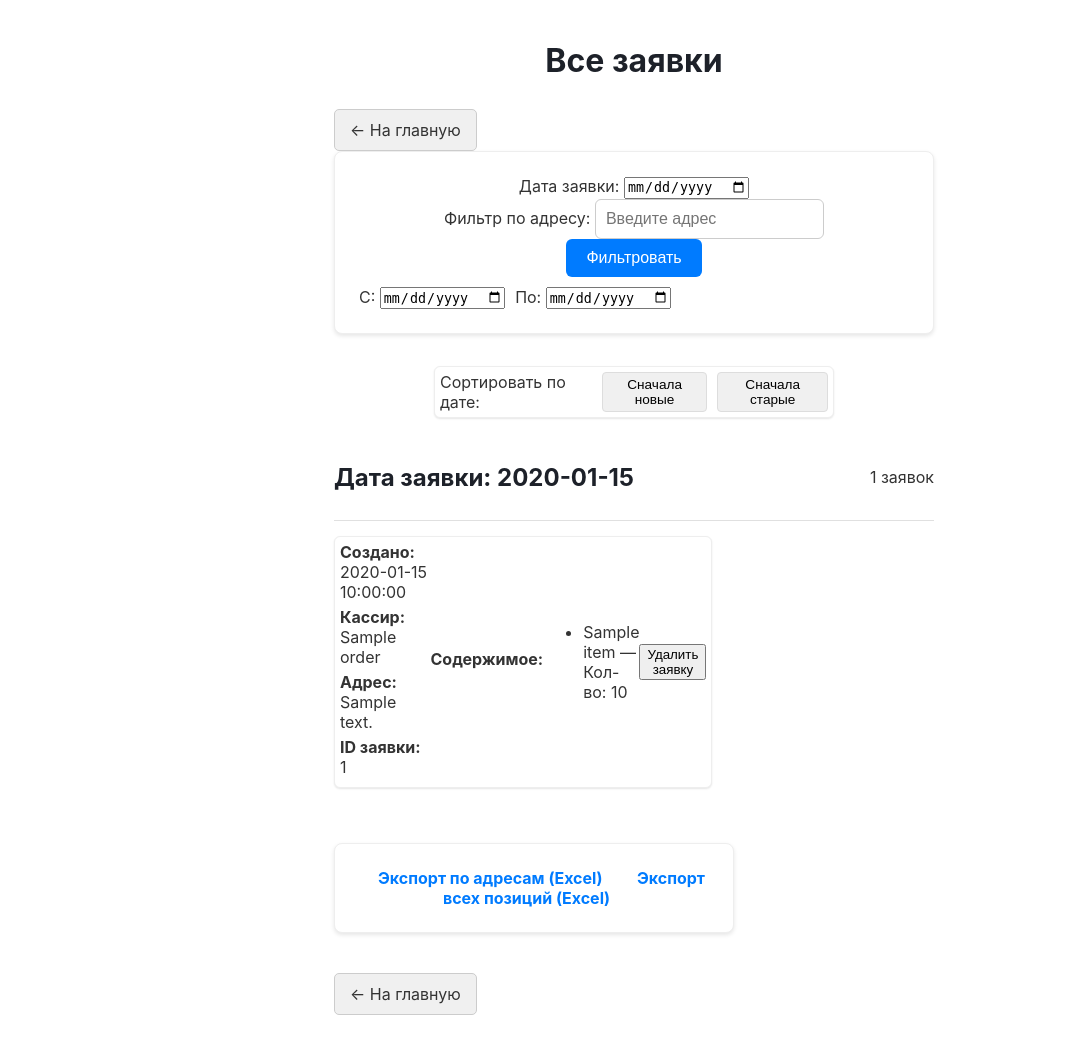
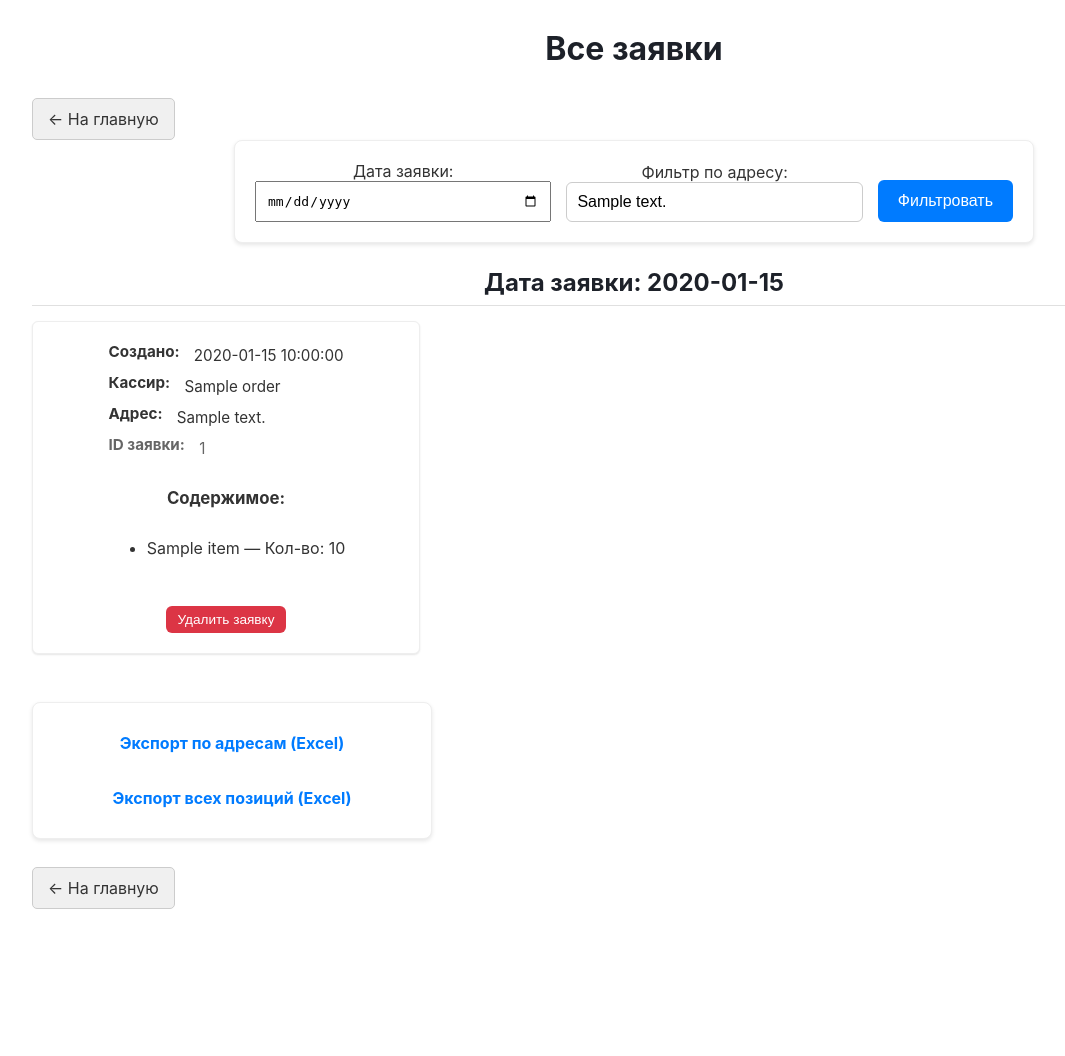
Before and after one commit to slavikyd/vanil_web, a FastAPI app: template app/templates/admin_orders.html in a window 1280 px wide. Shown: the whole page, without its empty margins (6-1071 px from the left). After the commit the page ends 909 px from the top, so only its background shows below. Run offline with FastAPI, Linux system fonts and the light colour scheme; the template is opened without the code that fills it: most values are stand-ins (such as "Sample title", 1, 10 or a date in 2020); parts of the project's set-up code (start-up, migrations or seed data) failed here and were passed over.

Commit message:
test desktop support for admin pt1 rollback

```diff
--- a/app/templates/admin_orders.html
+++ b/app/templates/admin_orders.html
@@ -6,49 +6,145 @@
     <meta name="viewport" content="width=device-width, initial-scale=1.0">
     <link rel="stylesheet" href="/static/style.css">
     <style>
-        /* ... existing styles ... */
+        body {
+            padding: 0.5em;
+            background-color: #f0f2f5;
+        }
+        .page-container {
+            margin: 20px auto;
+            padding: 0 15px;
+            max-width: 1400px; /* Increased max-width for desktop */
+        }
+        .delete-button {
+            padding: 6px 12px;
+            border: none;
+            border-radius: 6px;
+            background-color: #dc3545;
+            color: white;
+            font-size: 0.85em;
+            cursor: pointer;
+            margin-top: 10px;
+            align-self: flex-end;
+        }
+        .delete-button:hover {
+            background-color: #c82333;
+        }
+        .card {
+            padding: 20px; /* Increased padding */
+            margin-bottom: 20px; /* Increased spacing */
+            display: flex;
+            flex-direction: column;
+            justify-content: space-between;
+            min-height: 0;
+            height: 100%; /* Ensure cards fill grid space */
+            box-sizing: border-box;
+        }
+        .card .meta div {
+            margin-bottom: 8px; /* Increased spacing */
+            font-size: 0.95em;
+        }
+        .card .meta strong {
+            display: inline-block;
+            min-width: 100px; /* More space for labels */
+        }
+        .card h4 {
+            margin-top: 15px;
+            margin-bottom: 8px;
+            font-size: 1.05em;
+        }
+        .card .items-list {
+            padding-left: 15px;
+            margin-top: 8px;
+            padding-top: 5px;
+        }
+        .card .items-list li {
+            font-size: 0.95em;
+            padding-left: 1em;
+            margin-bottom: 5px; /* Increased spacing */
+            line-height: 1.4;
+        }
+        .card-actions {
+            display: flex;
+            justify-content: flex-end;
+            margin-top: 15px;
+        }
+        .filter-form button, .export-links .button {
+            padding: 10px 20px; /* Larger buttons */
+            font-size: 1em;
+        }
+        .filter-form input[type="date"], .filter-form input[type="text"] {
+            padding: 10px; /* Larger inputs */
+            font-size: 1em;
+            width: 100%;
+            box-sizing: border-box;
+        }
 
-        /* Date header styling with sorting indicator */
-        .date-header {
-            display: flex;
-            justify-content: space-between;
-            align-items: center;
+        /* Collapsible list styles */
+        .collapsible-items-list.collapsed li:nth-child(n+4) {
+            display: none;
+        }
+        .toggle-items-button {
+            background: none;
+            border: none;
+            color: #007bff;
+            cursor: pointer;
+            padding: 5px 0;
+            font-size: 0.9em;
+            margin-top: 8px;
+            text-align: left;
+        }
+
+        /* Grid improvements */
+        .grid {
+            display: grid;
+            grid-template-columns: repeat(auto-fill, minmax(300px, 1fr));
+            gap: 20px; /* Increased gap between cards */
+        }
+
+        /* Date header styling */
+        h2 {
             margin-top: 25px;
             margin-bottom: 15px;
             padding-bottom: 8px;
             border-bottom: 1px solid #e0e0e0;
         }
 
-        .sort-controls {
-            display: flex;
-            gap: 10px;
-            align-items: center;
+        /* Form layout adjustments */
+        .filter-form {
+            display: grid;
+            grid-template-columns: 1fr;
+            gap: 15px;
         }
 
-        .sort-button {
-            background: #f0f0f0;
-            border: 1px solid #ddd;
-            border-radius: 4px;
-            padding: 4px 8px;
-            font-size: 0.85em;
-            cursor: pointer;
+        /* Responsive adjustments */
+        @media (min-width: 768px) {
+            .page-container {
+                padding: 0 30px;
+            }
+            .filter-form {
+                grid-template-columns: 1fr 1fr auto;
+                align-items: end;
+            }
+            .filter-form button {
+                height: 42px; /* Match input height */
+            }
         }
 
-        .sort-button.active {
-            background: #e0e0e0;
-            font-weight: bold;
+        /* Export links container */
+        .export-links {
+            display: flex;
+            flex-wrap: wrap;
+            gap: 15px;
+            justify-content: center;
+            margin-top: 20px;
+            margin-bottom: 20px;
         }
 
-        .date-range-filter {
-            display: flex;
-            gap: 10px;
-            margin-top: 10px;
-        }
-
-        @media (max-width: 767px) {
-            .date-range-filter {
-                flex-direction: column;
-            }
+        /* Debug info styling */
+        .debug-info {
+            font-size: 0.8em;
+            color: #666;
+            margin-top: 5px;
         }
     </style>
 </head>
@@ -59,46 +155,22 @@
             <a href="/" class="button">← На главную</a>
         </div>
 
-        <!-- Enhanced Filter Form -->
+        <!-- Filter Form -->
         <form method="get" action="/admin/orders" class="filter-form card">
             <div>
                 <label for="order-date">Дата заявки:</label>
-                <input type="date" id="order-date" name="order_for_date" value="{{ request.args.get('order_for_date', '') }}" class="p-2 border border-gray-300 rounded-md">
+                <input type="date" id="order-date" name="order_for_date" value="{{ order_for or '' }}" class="p-2 border border-gray-300 rounded-md">
             </div>
             <div>
                 <label for="address-filter">Фильтр по адресу:</label>
-                <input type="text" id="address-filter" name="address" placeholder="Введите адрес" value="{{ request.args.get('address', '') }}" class="p-2 border border-gray-300 rounded-md">
+                <input type="text" id="address-filter" name="address" placeholder="Введите адрес" value="{{ address or '' }}" class="p-2 border border-gray-300 rounded-md">
             </div>
             <button type="submit" class="p-2 px-4 bg-blue-500 text-white rounded-md hover:bg-blue-600">Фильтровать</button>
-
-            <!-- Date Range Filter -->
-            <div class="date-range-filter">
-                <div>
-                    <label for="start-date">С:</label>
-                    <input type="date" id="start-date" name="start_date" value="{{ request.args.get('start_date', '') }}">
-                </div>
-                <div>
-                    <label for="end-date">По:</label>
-                    <input type="date" id="end-date" name="end_date" value="{{ request.args.get('end_date', '') }}">
-                </div>
-            </div>
         </form>
-
-        <!-- Sorting Controls -->
-        <div class="sort-controls card">
-            <span>Сортировать по дате:</span>
-            <button class="sort-button {% if sort_order == 'desc' %}active{% endif %}"
-                    onclick="setSortOrder('desc')">Сначала новые</button>
-            <button class="sort-button {% if sort_order == 'asc' %}active{% endif %}"
-                    onclick="setSortOrder('asc')">Сначала старые</button>
-        </div>
 
         <!-- Orders -->
         {% for order_for, orders in grouped_orders.items() %}
-            <div class="date-header">
-                <h2>Дата заявки: {{ order_for.strftime('%Y-%m-%d') }}</h2>
-                <span>{{ orders|length }} заявок</span>
-            </div>
+            <h2>Дата заявки: {{ order_for.strftime('%Y-%m-%d') }}</h2>
 
             <div class="grid">
                 {% for order_id_key, order in orders.items() %}
@@ -119,7 +191,8 @@
                             </ul>
 
                             {% if order['items'] | length > 3 %}
-                                <button class="toggle-items-button">
+                                <button class="toggle-items-button"
+                                        data-target="{{ order.id | replace('-', '') }}">
                                     Показать больше
                                 </button>
                             {% endif %}
@@ -128,7 +201,7 @@
                         <!-- Delete Form -->
                         <div class="card-actions">
                             {% if order.id %}
-                                <form method="post" action="/admin/orders/delete"
+                                <form id="deleteForm-{{ order.id | replace('-', '') }}" method="post" action="/admin/orders/delete"
                                       onsubmit="return confirm('Вы уверены, что хотите удалить эту заявку?');">
                                     <input type="hidden" name="order_id" value="{{ order.id }}">
                                     <button type="submit" class="delete-button">Удалить заявку</button>
@@ -145,10 +218,6 @@
             <div class="export-links card">
                 <a href="/admin/export/by_address?order_for={{ order_for }}" class="button">Экспорт по адресам (Excel)</a>
                 <a href="/admin/export/all_items?order_for={{ order_for }}" class="button">Экспорт всех позиций (Excel)</a>
-            </div>
-        {% else %}
-            <div class="card">
-                <p>Нет заявок для отображения</p>
             </div>
         {% endfor %}
 
@@ -176,27 +245,8 @@
                 });
             });
 
-            // Preserve scroll position after form submission
-            const scrollPos = sessionStorage.getItem('scrollPos');
-            if (scrollPos) {
-                window.scrollTo(0, parseInt(scrollPos));
-                sessionStorage.removeItem('scrollPos');
-            }
-
             console.log("Admin orders page initialized");
         });
-
-        // Save scroll position before filter submit
-        document.querySelector('.filter-form').addEventListener('submit', () => {
-            sessionStorage.setItem('scrollPos', window.scrollY);
-        });
-
-        // Set sort order
-        function setSortOrder(order) {
-            const url = new URL(window.location.href);
-            url.searchParams.set('sort', order);
-            window.location.href = url.toString();
-        }
     </script>
 </body>
 </html>
```
